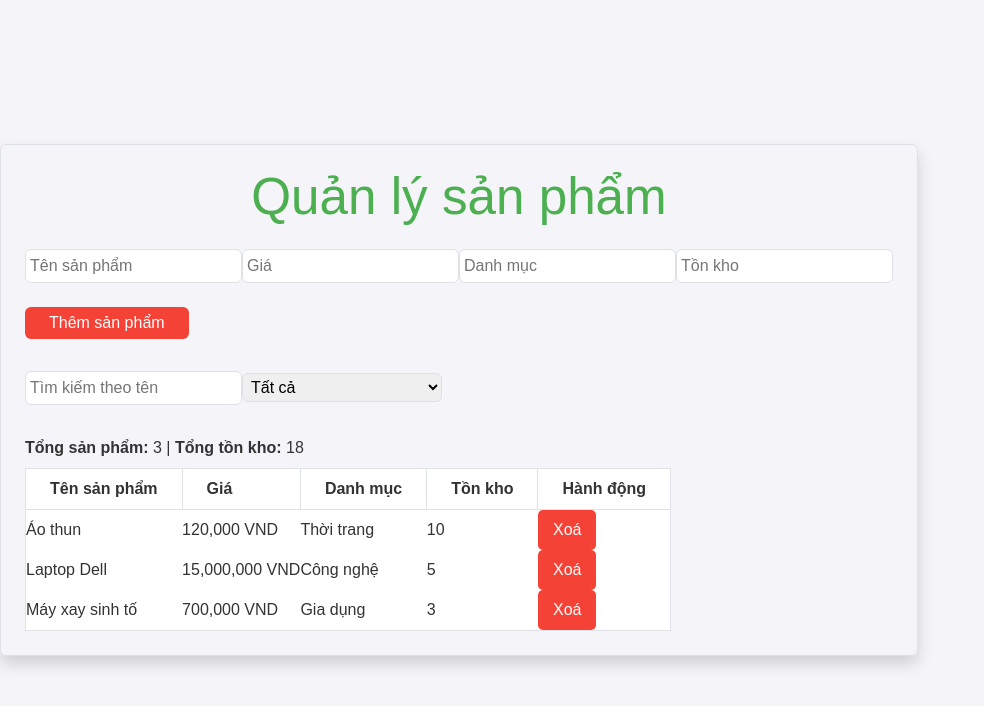
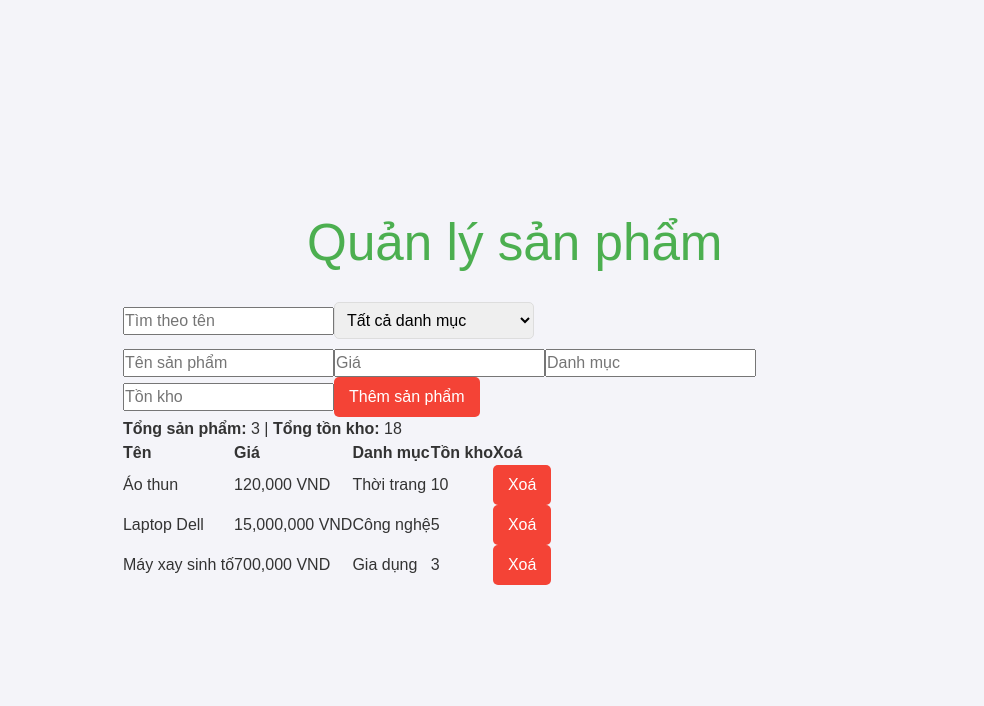
Before and after one commit to kieutrang47/TH_REACTJS, a React (Vite) app in the folder nguyenthikieutrang_22642451_27/: page / in a window 1280 px wide. Shown: the top 706 px of the page, without its empty margins (0-984 px from the left). Built offline with nearby package versions, Linux system fonts and the light colour scheme; the HTML template or start-up script is replaced by a standard one.

Commit message:
tách component  ProductItem

```diff
--- a/nguyenthikieutrang_22642451_27/src/App.jsx
+++ b/nguyenthikieutrang_22642451_27/src/App.jsx
@@ -1,130 +1,137 @@
-import React, { useEffect, useState } from 'react';
+import { useState, useEffect } from 'react';
 import ProductItem from './components/ProductItem';
 import './App.css';
 
 function App() {
   const [products, setProducts] = useState(() => {
     const saved = localStorage.getItem('products');
-    return saved ? JSON.parse(saved) : [
-      { name: 'Áo thun', price: 120000, category: 'Thời trang', stock: 10 },
-      { name: 'Laptop Dell', price: 15000000, category: 'Công nghệ', stock: 5 },
-      { name: 'Máy xay sinh tố', price: 700000, category: 'Gia dụng', stock: 3 },
-    ];
+    return saved
+      ? JSON.parse(saved)
+      : [
+          { name: 'Áo thun', price: 120000, category: 'Thời trang', stock: 10 },
+          { name: 'Laptop Dell', price: 15000000, category: 'Công nghệ', stock: 5 },
+          { name: 'Máy xay sinh tố', price: 700000, category: 'Gia dụng', stock: 3 },
+        ];
   });
 
-  const [newProduct, setNewProduct] = useState({ name: '', price: '', category: '', stock: '' });
-  const [search, setSearch] = useState('');
-  const [filterCategory, setFilterCategory] = useState('Tất cả');
+  const [searchTerm, setSearchTerm] = useState('');
+  const [filterCategory, setFilterCategory] = useState('');
+  const [newProduct, setNewProduct] = useState({
+    name: '',
+    price: '',
+    category: '',
+    stock: '',
+  });
 
-  // ✅ Lưu localStorage mỗi khi thay đổi sản phẩm
   useEffect(() => {
     localStorage.setItem('products', JSON.stringify(products));
   }, [products]);
 
-  // ✅ Thêm sản phẩm
   const handleAddProduct = () => {
-    if (newProduct.name && newProduct.price && newProduct.category && newProduct.stock) {
-      setProducts([...products, newProduct]);
+    if (
+      newProduct.name.trim() &&
+      !isNaN(newProduct.price) &&
+      newProduct.category.trim() &&
+      !isNaN(newProduct.stock)
+    ) {
+      setProducts([
+        ...products,
+        {
+          ...newProduct,
+          price: parseFloat(newProduct.price),
+          stock: parseInt(newProduct.stock),
+        },
+      ]);
       setNewProduct({ name: '', price: '', category: '', stock: '' });
+    } else {
+      alert('Vui lòng nhập đầy đủ và hợp lệ!');
     }
   };
 
-  // ✅ Xoá sản phẩm
-  const handleDeleteProduct = (index) => {
+  const handleDelete = (index) => {
     const updated = [...products];
     updated.splice(index, 1);
     setProducts(updated);
   };
 
-  // ✅ Lọc theo tên và danh mục
-  const filteredProducts = products.filter(product =>
-    product.name.toLowerCase().includes(search.toLowerCase()) &&
-    (filterCategory === 'Tất cả' || product.category === filterCategory)
-  );
+  const filteredProducts = products.filter((p) => {
+    const nameMatch = p.name.toLowerCase().includes(searchTerm.toLowerCase());
+    const categoryMatch = filterCategory ? p.category === filterCategory : true;
+    return nameMatch && categoryMatch;
+  });
 
-  // ✅ Phần 7: Tính tổng số sản phẩm & tổng tồn kho
-  const totalProducts = filteredProducts.length;
-  const totalStock = filteredProducts.reduce((sum, product) => sum + Number(product.stock), 0);
+  const totalStock = filteredProducts.reduce((sum, p) => sum + p.stock, 0);
 
   return (
-    <div className="max-w-3xl mx-auto mt-8 p-4 border rounded shadow">
-      <h1 className="text-2xl font-bold mb-4">Quản lý sản phẩm</h1>
+    <div className="container">
+      <h1>Quản lý sản phẩm</h1>
 
-      {/* Nhập sản phẩm */}
-      <div className="grid grid-cols-2 md:grid-cols-4 gap-2 mb-4">
+      <div className="controls">
         <input
-          type="text"
-          placeholder="Tên sản phẩm"
-          value={newProduct.name}
-          onChange={e => setNewProduct({ ...newProduct, name: e.target.value })}
-          className="border p-1 rounded"
+          placeholder="Tìm theo tên"
+          value={searchTerm}
+          onChange={(e) => setSearchTerm(e.target.value)}
         />
-        <input
-          type="number"
-          placeholder="Giá"
-          value={newProduct.price}
-          onChange={e => setNewProduct({ ...newProduct, price: e.target.value })}
-          className="border p-1 rounded"
-        />
-        <input
-          type="text"
-          placeholder="Danh mục"
-          value={newProduct.category}
-          onChange={e => setNewProduct({ ...newProduct, category: e.target.value })}
-          className="border p-1 rounded"
-        />
-        <input
-          type="number"
-          placeholder="Tồn kho"
-          value={newProduct.stock}
-          onChange={e => setNewProduct({ ...newProduct, stock: e.target.value })}
-          className="border p-1 rounded"
-        />
-      </div>
-      <button onClick={handleAddProduct} className="bg-blue-500 text-white px-4 py-1 rounded mb-4">
-        Thêm sản phẩm
-      </button>
 
-      {/* Tìm kiếm và lọc */}
-      <div className="flex flex-col md:flex-row gap-2 mb-4">
-        <input
-          type="text"
-          placeholder="Tìm kiếm theo tên"
-          value={search}
-          onChange={e => setSearch(e.target.value)}
-          className="border p-1 rounded flex-1"
-        />
         <select
           value={filterCategory}
-          onChange={e => setFilterCategory(e.target.value)}
-          className="border p-1 rounded w-full md:w-1/3"
+          onChange={(e) => setFilterCategory(e.target.value)}
         >
-          <option value="Tất cả">Tất cả</option>
+          <option value="">Tất cả danh mục</option>
           <option value="Thời trang">Thời trang</option>
           <option value="Công nghệ">Công nghệ</option>
           <option value="Gia dụng">Gia dụng</option>
         </select>
       </div>
 
-      {/* ✅ Phần 7: Hiển thị tổng */}
-      <div className="text-sm text-gray-700 mb-2">
-        <strong>Tổng sản phẩm:</strong> {totalProducts} | <strong>Tổng tồn kho:</strong> {totalStock}
+      <div className="add-form">
+        <input
+          placeholder="Tên sản phẩm"
+          value={newProduct.name}
+          onChange={(e) => setNewProduct({ ...newProduct, name: e.target.value })}
+        />
+        <input
+          type="number"
+          placeholder="Giá"
+          value={newProduct.price}
+          onChange={(e) => setNewProduct({ ...newProduct, price: e.target.value })}
+        />
+        <input
+          placeholder="Danh mục"
+          value={newProduct.category}
+          onChange={(e) => setNewProduct({ ...newProduct, category: e.target.value })}
+        />
+        <input
+          type="number"
+          placeholder="Tồn kho"
+          value={newProduct.stock}
+          onChange={(e) => setNewProduct({ ...newProduct, stock: e.target.value })}
+        />
+        <button onClick={handleAddProduct}>Thêm sản phẩm</button>
       </div>
 
-      {/* Danh sách sản phẩm */}
-      <table className="min-w-full bg-white border border-gray-300 text-sm">
+      <div className="summary">
+        <strong>Tổng sản phẩm:</strong> {filteredProducts.length} |{' '}
+        <strong>Tổng tồn kho:</strong> {totalStock}
+      </div>
+
+      <table>
         <thead>
-          <tr className="bg-gray-200 text-left">
-            <th className="py-2 px-4 border">Tên sản phẩm</th>
-            <th className="py-2 px-4 border">Giá</th>
-            <th className="py-2 px-4 border">Danh mục</th>
-            <th className="py-2 px-4 border">Tồn kho</th>
-            <th className="py-2 px-4 border">Hành động</th>
+          <tr>
+            <th>Tên</th>
+            <th>Giá</th>
+            <th>Danh mục</th>
+            <th>Tồn kho</th>
+            <th>Xoá</th>
           </tr>
         </thead>
         <tbody>
-          {filteredProducts.map((product, index) => (
-            <ProductItem key={index} product={product} index={index} onDelete={handleDeleteProduct} />
+          {filteredProducts.map((p, index) => (
+            <ProductItem
+              key={index}
+              product={p}
+              onDelete={() => handleDelete(index)}
+            />
           ))}
         </tbody>
       </table>
@@ -133,3 +140,4 @@ function App() {
 }
 
 export default App;
+//commit9
```
